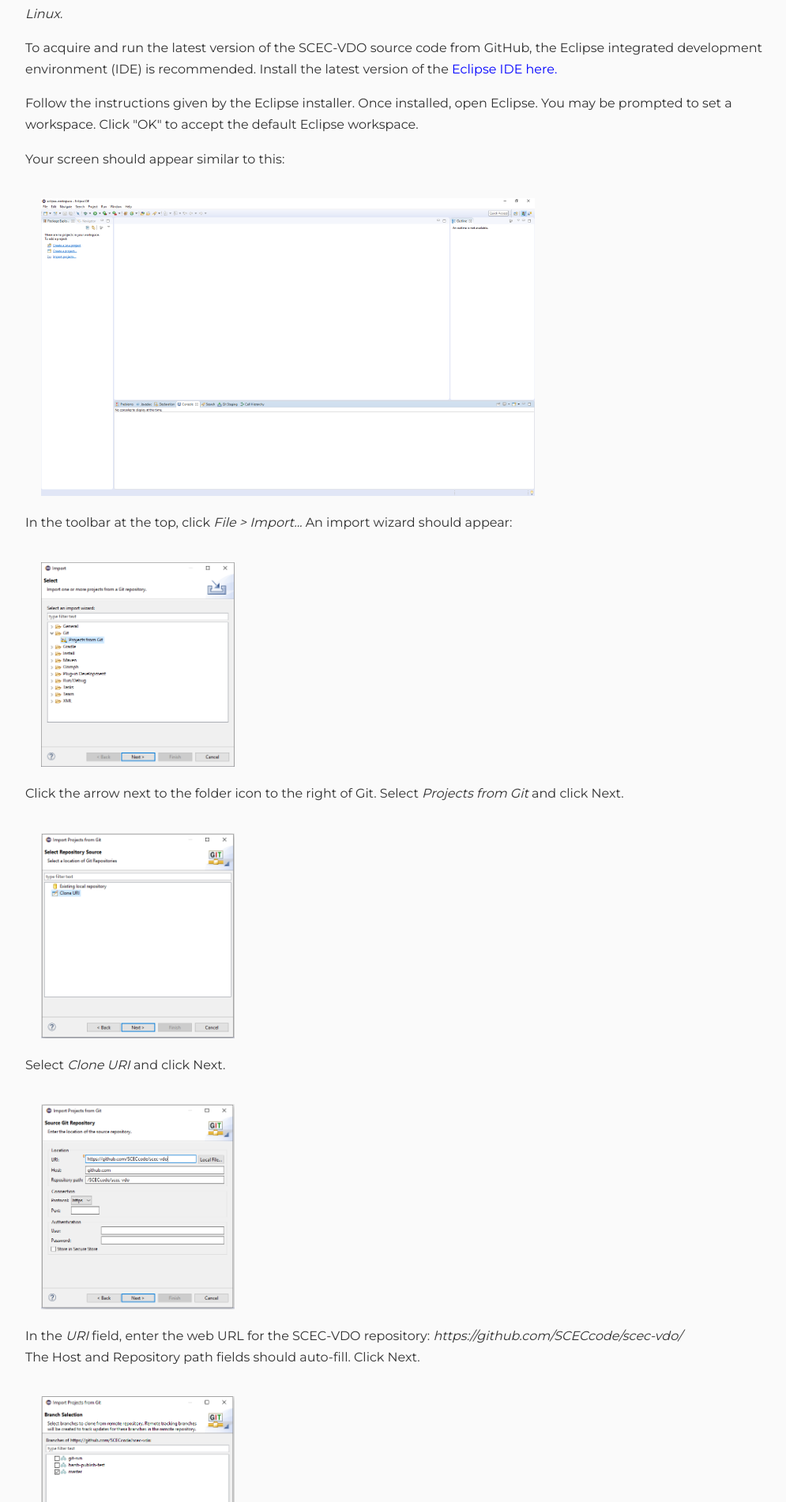
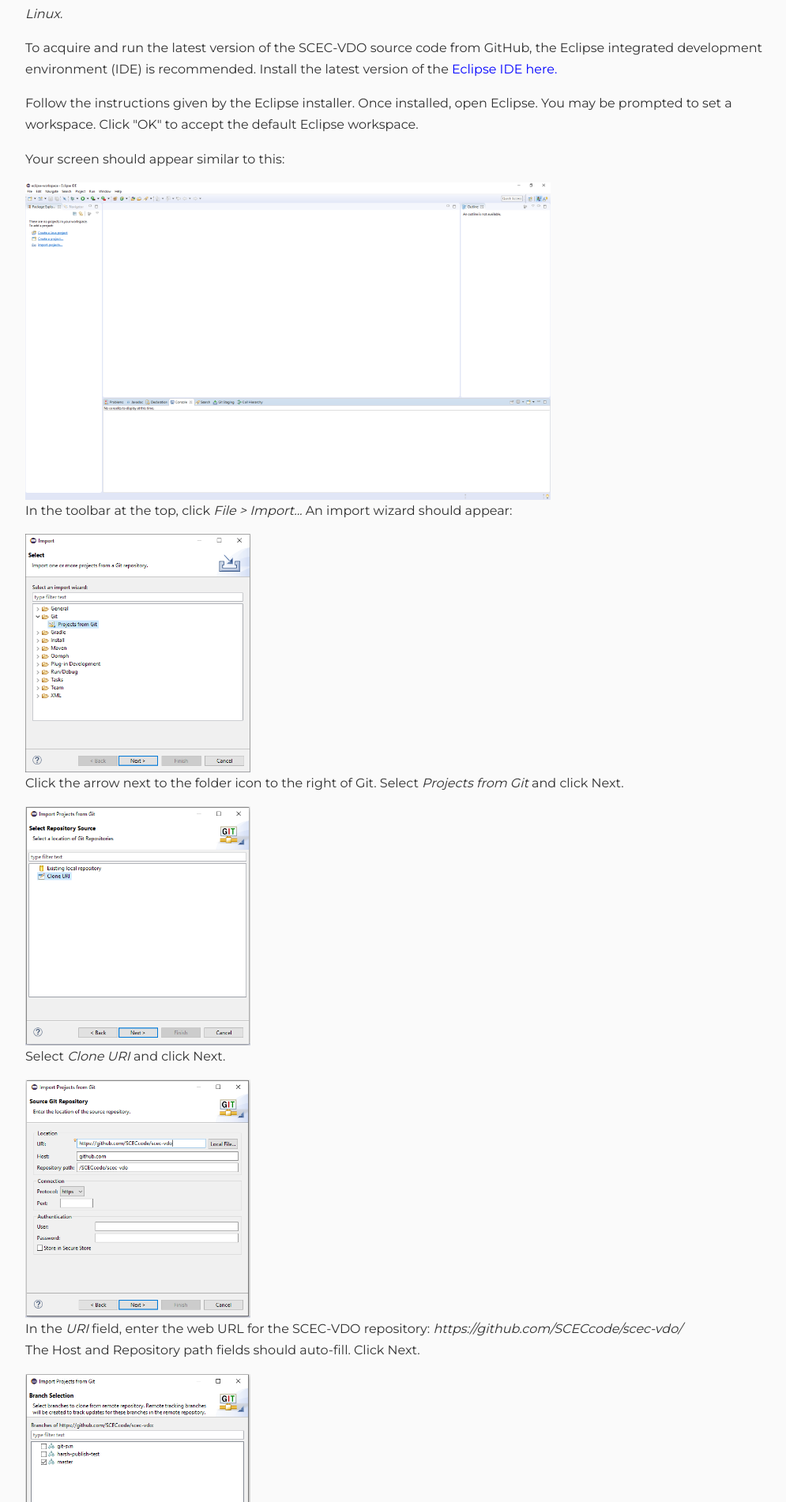
Before and after one commit to gina-yang/scecvdo-man, a PHP site: page /WebContent/manual/UserGuide.html in a window 1280 px wide. Shown: the part 1105-3007 px from the top of the page at 79% size, without its empty margins (258-1253 px from the left). Run offline with PHP 8.4, Linux system fonts and the light colour scheme; some libraries are stand-ins or nearby versions.

Commit message:
padding experiment

```diff
--- a/WebContent/manual/main.css
+++ b/WebContent/manual/main.css
@@ -35,9 +35,7 @@ p a {
 	color: blue;
 }
 
-img{
-	padding: 20px;
-}
+
 
 h5 {
 	font-weight: bold;
```
